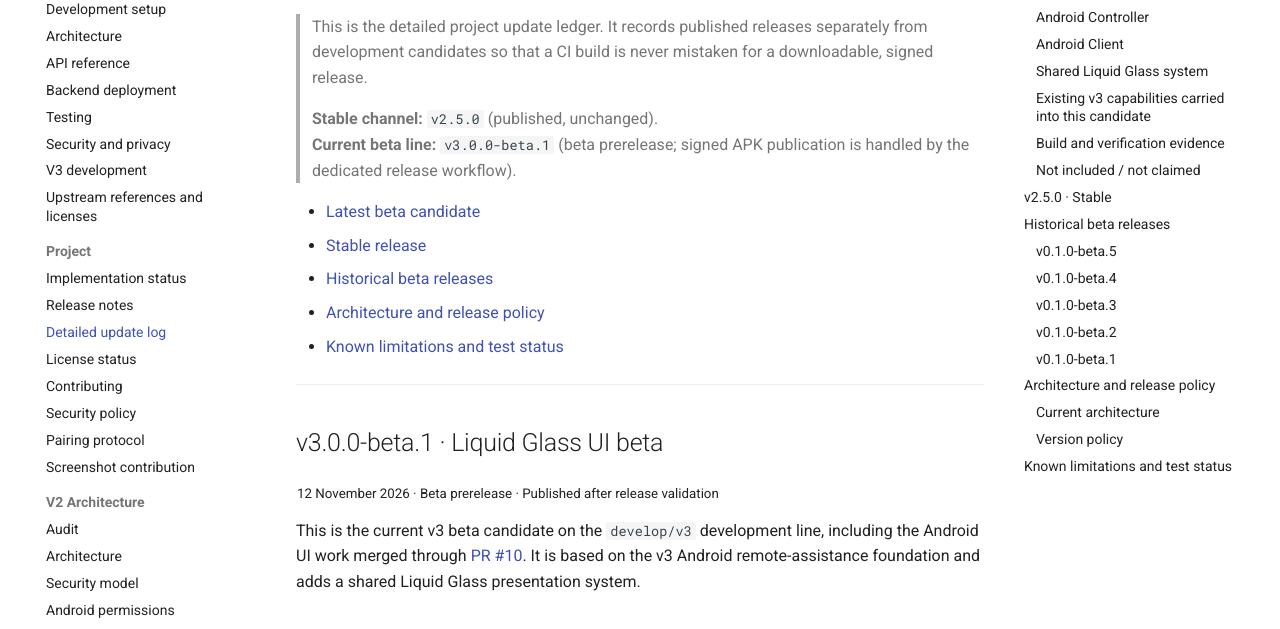
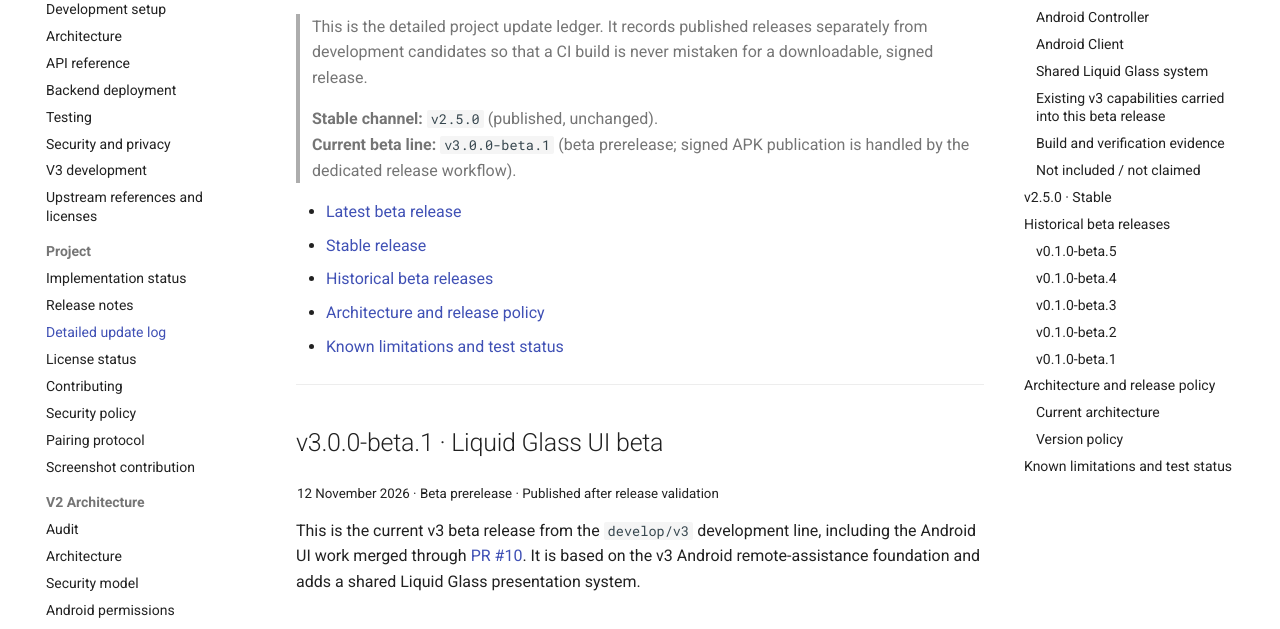
Before and after one commit to rakhan17/Meizzo, an MkDocs documentation site: the page built from docs/updates.md, in a window 1280 px wide and 900 px high. Shown: the part 166-795 px from the top of the window. Built offline with MkDocs 1.6.1 and Material for MkDocs 9.7.7, drawn with Linux system fonts in a browser that asks for light colours; comment, search, counter and statistics services are not loaded; some of the changed text lies outside the part shown.

Commit message:
docs(beta): finalize published v3 release status and feature history

```diff
--- a/docs/updates.md
+++ b/docs/updates.md
@@ -5,7 +5,7 @@
 > **Stable channel:** `v2.5.0` (published, unchanged).
 > **Current beta line:** `v3.0.0-beta.1` (beta prerelease; signed APK publication is handled by the dedicated release workflow).
 
-- [Latest beta candidate](#v300-beta1--liquid-glass-ui-candidate)
+- [Latest beta release](#v300-beta1--liquid-glass-ui-beta)
 - [Stable release](#v250--stable)
 - [Historical beta releases](#historical-beta-releases)
 - [Architecture and release policy](#architecture-and-release-policy)
@@ -17,7 +17,7 @@
 
 <sub>12 November 2026 · Beta prerelease · Published after release validation</sub>
 
-This is the current v3 beta candidate on the `develop/v3` development line, including the Android UI work merged through [PR #10](https://github.com/rakhan17/Meizzo/pull/10). It is based on the v3 Android remote-assistance foundation and adds a shared Liquid Glass presentation system.
+This is the current v3 beta release from the `develop/v3` development line, including the Android UI work merged through [PR #10](https://github.com/rakhan17/Meizzo/pull/10). It is based on the v3 Android remote-assistance foundation and adds a shared Liquid Glass presentation system.
 
 ### Android Controller
 
@@ -46,7 +46,7 @@ This is the current v3 beta candidate on the `develop/v3` development line, incl
 - Keeps the upstream Apache-2.0 license and third-party notices with the copied/adapted sample source.
 - The design is iOS-inspired, but remains a native Android Compose application. It does not bundle Apple's proprietary SF Pro font or replace Android-owned system permission/document pickers.
 
-### Existing v3 capabilities carried into this candidate
+### Existing v3 capabilities carried into this beta release
 
 - Six-digit expiring pairing offers, explicit Client pairing approval, role-specific credentials, multi-device relationships, presence, telemetry, and revocation.
 - Session request/approval/rejection and participant-bound signaling for screen, camera, interaction, and files sessions.
```
